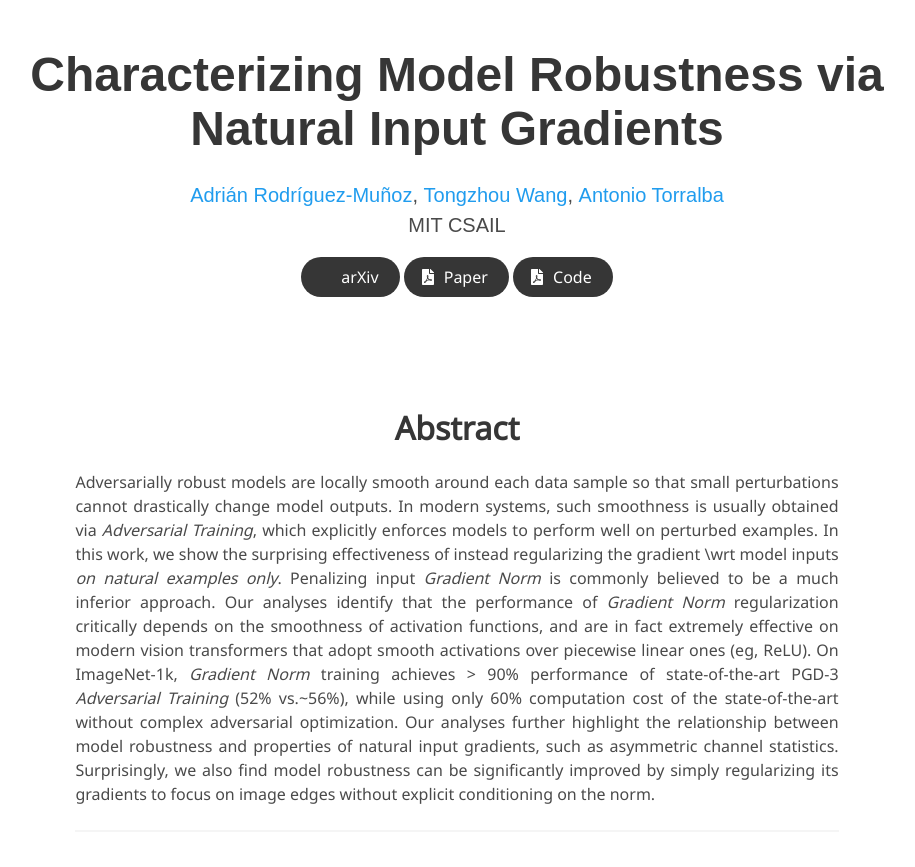
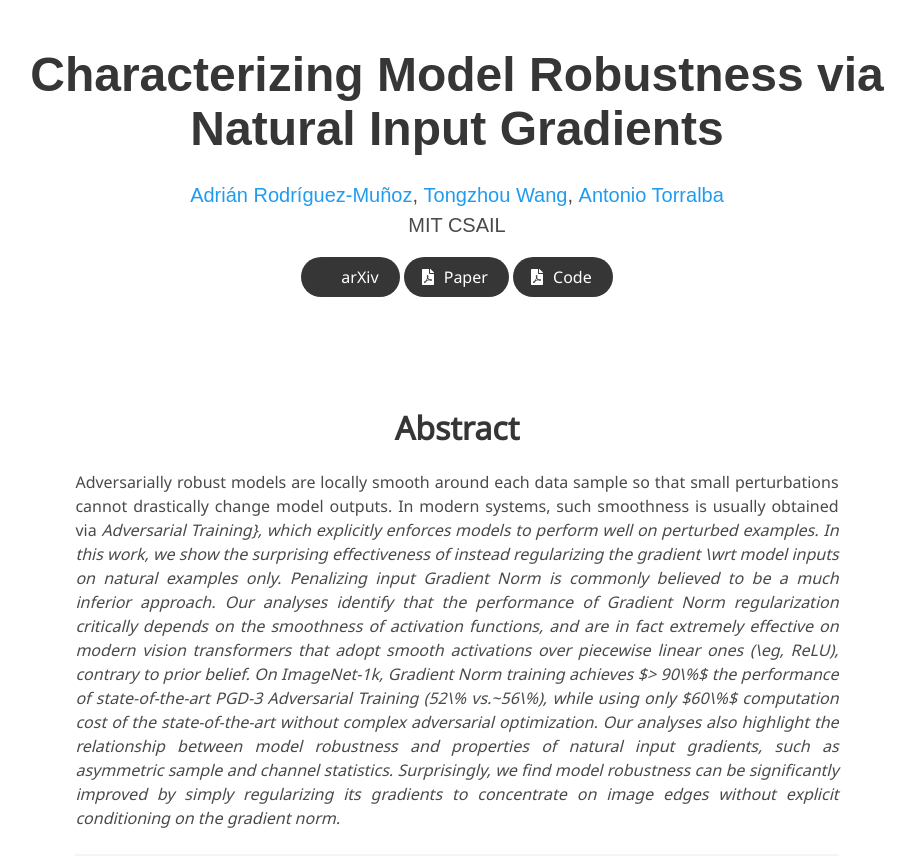
Before and after one commit to adriarm/adriarm.github.io, a Jekyll site: the page _pages/robustness_natural_gradients/index.html, which Jekyll copies as it is, in a window 1280 px wide and 900 px high. Shown: the top 867 px of the window, without its empty margins (183-1098 px from the left). Built offline with Jekyll 4.4.1, drawn with Linux system fonts in a browser that asks for light colours; nearby versions of some CDN libraries; some web fonts are replaced; library files that are not in the unit come from our copies; a style sheet for code colours, icons or effects is not loaded.

Commit message:
new abstract

```diff
--- a/_pages/robustness_natural_gradients/index.html
+++ b/_pages/robustness_natural_gradients/index.html
@@ -151,16 +151,15 @@
         <div class="content has-text-justified">
           <p>
             Adversarially robust models are locally smooth around each data sample so that small perturbations cannot drastically change model outputs.
-            In modern systems, such smoothness is usually obtained via <em>Adversarial Training</em>, which explicitly enforces models to perform well on perturbed examples.
+            In modern systems, such smoothness is usually obtained via <em>Adversarial Training}, which explicitly enforces models to perform well on perturbed examples.
             In this work, we show the surprising effectiveness of instead regularizing the gradient \wrt model inputs <em>on natural examples only</em>.
             Penalizing input <em>Gradient Norm</em> is commonly believed to be a much inferior approach.
             Our analyses identify that the performance of <em>Gradient Norm</em> regularization critically depends on the smoothness of activation functions,
-            and are in fact extremely effective on modern vision transformers that adopt smooth activations over piecewise linear ones (eg, ReLU).
-            On ImageNet-1k, <em>Gradient Norm</em> training achieves > 90%  performance of state-of-the-art PGD-3 <em>Adversarial Training</em> (52% vs.~56%),
-            while using only 60% computation cost of the state-of-the-art without complex adversarial optimization.
-            Our analyses further highlight the relationship between model robustness and properties of natural input gradients, such as asymmetric channel statistics.
-            Surprisingly, we also find model robustness can be significantly improved by simply regularizing its gradients to focus on image edges without explicit conditioning
-            on the norm.
+            and are in fact extremely effective on modern vision transformers that adopt smooth activations over piecewise linear ones (\eg, ReLU), contrary to prior belief.
+            On ImageNet-1k, <em>Gradient Norm</em> training achieves $> 90\%$ the performance of state-of-the-art PGD-3 <em>Adversarial Training</em> (52\% vs.~56\%),
+            while using only $60\%$ computation cost of the state-of-the-art without complex adversarial optimization.
+            Our analyses also highlight the relationship between model robustness and properties of natural input gradients, such as asymmetric sample and channel statistics.
+            Surprisingly, we find model robustness can be significantly improved by simply regularizing its gradients to concentrate on image edges without explicit conditioning on the gradient norm.
           </p>
           <hr>
         </div>
```
